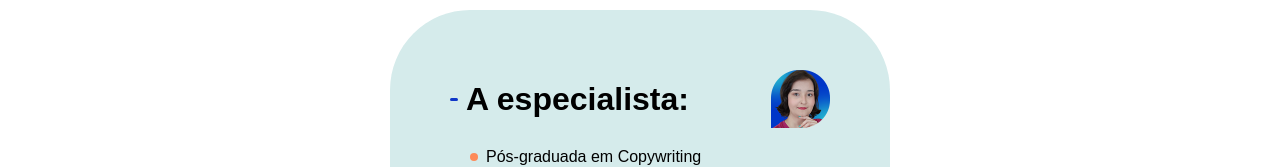
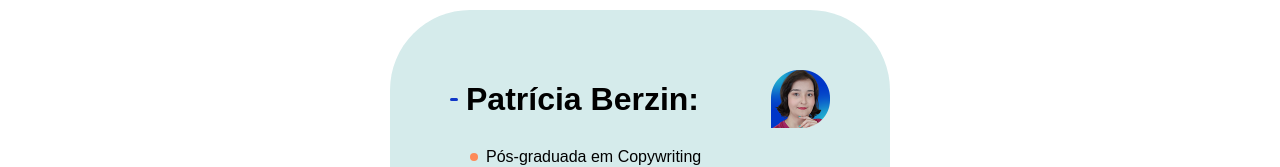
Before and after one commit to patiberzin/cartao-percursos, a plain HTML site: page index.html in a window 1280 px wide. Shown: the part 634-801 px from the top of the page. Drawn offline with Linux system fonts and the light colour scheme.

Commit message:
alteracao-nome

```diff
--- a/index.html
+++ b/index.html
@@ -30,7 +30,7 @@
 
   <div class="container-cards">
     <div class="title-img">
-      <h2>A especialista:</h2>
+      <h2>Patrícia Berzin:</h2>
       <img src="2.png" alt="services" width="59" height="58">
     </div>
     <ul class="list">
```
